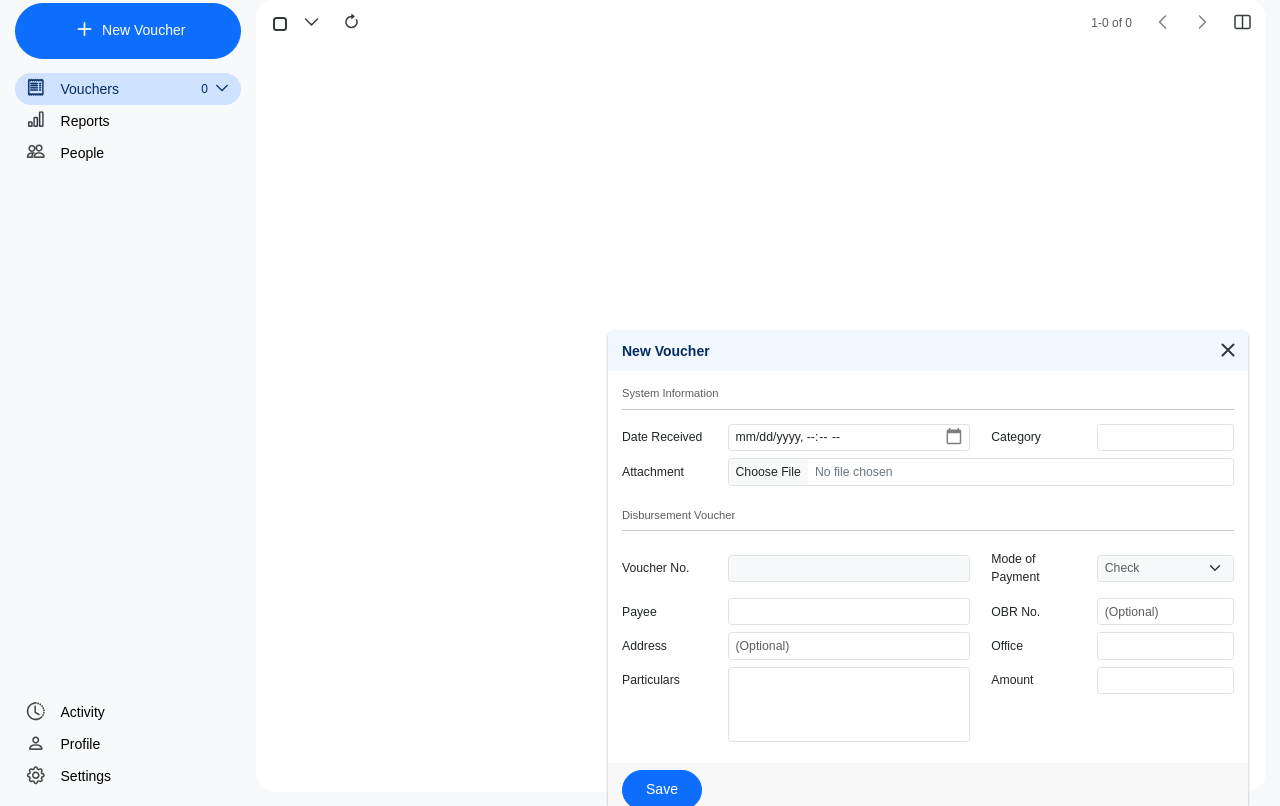
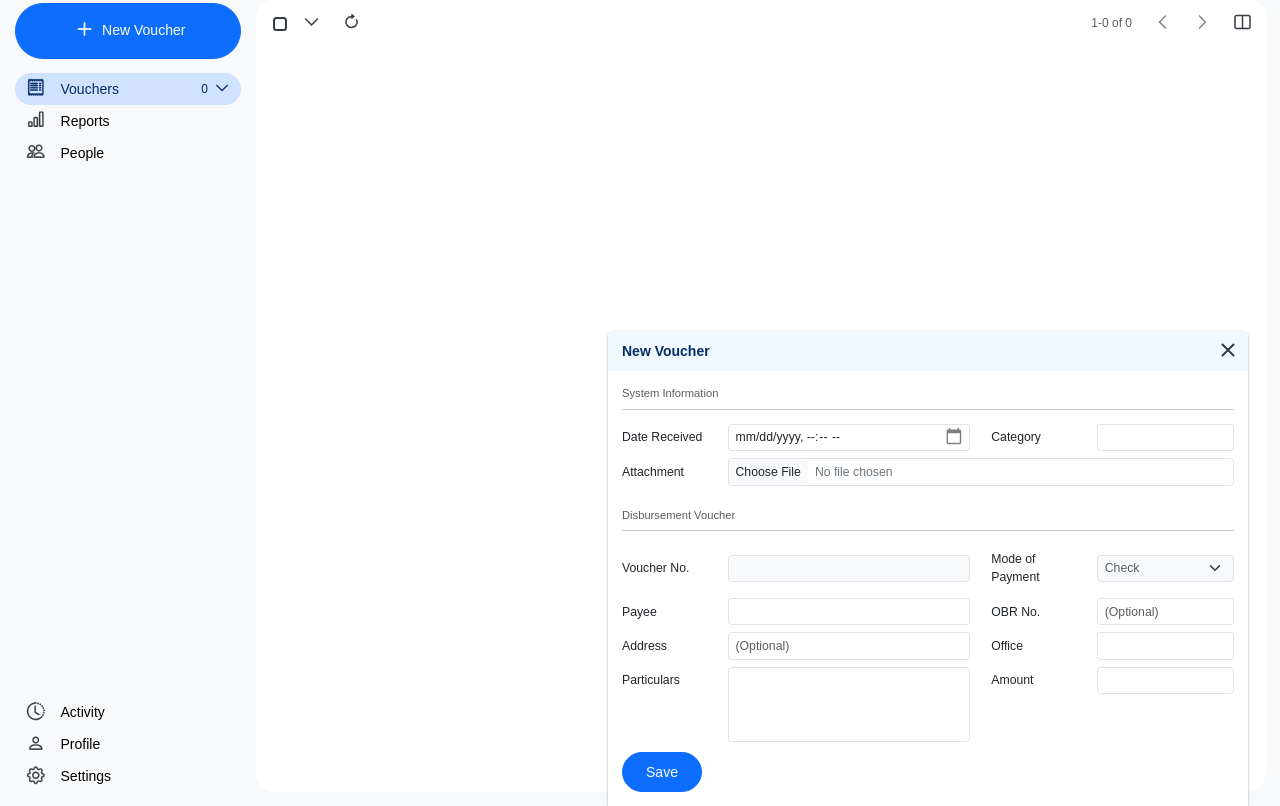
Before and after one commit to pdmg-dev/dvts, a Flask app: page /voucher/new in a window 1280 px wide. Shown: the part 65-871 px from the top of the page. Run offline with Flask 3, Linux system fonts and the light colour scheme; the visitor is signed in with stand-in values (Sample User, id 1); data that the repository does not hold is empty; some libraries are stand-ins or nearby versions; some web fonts are replaced.

Commit message:
feat: enhance card layout with scrollable body and styled footer

```diff
--- a/app/static/css/base.css
+++ b/app/static/css/base.css
@@ -256,3 +256,13 @@ main .table-container {
 .card i.bi.bi-x-lg {
   -webkit-text-stroke: 1px !important;
 }
+
+.card-body {
+  overflow-y: auto;
+}
+
+.card-footer {
+  background-color: var(--bs-white);
+  padding-top: 7px;
+  padding-bottom: 14px;
+}
```
